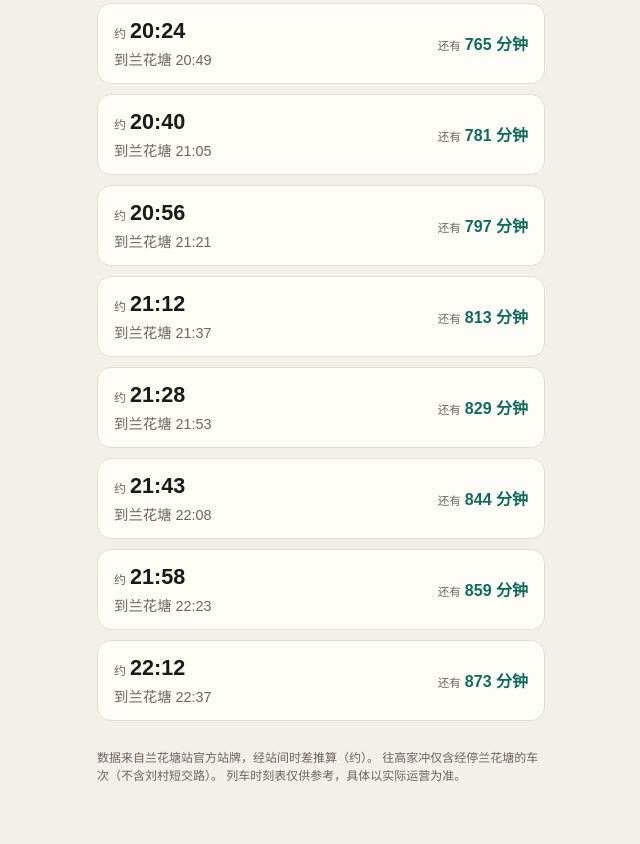
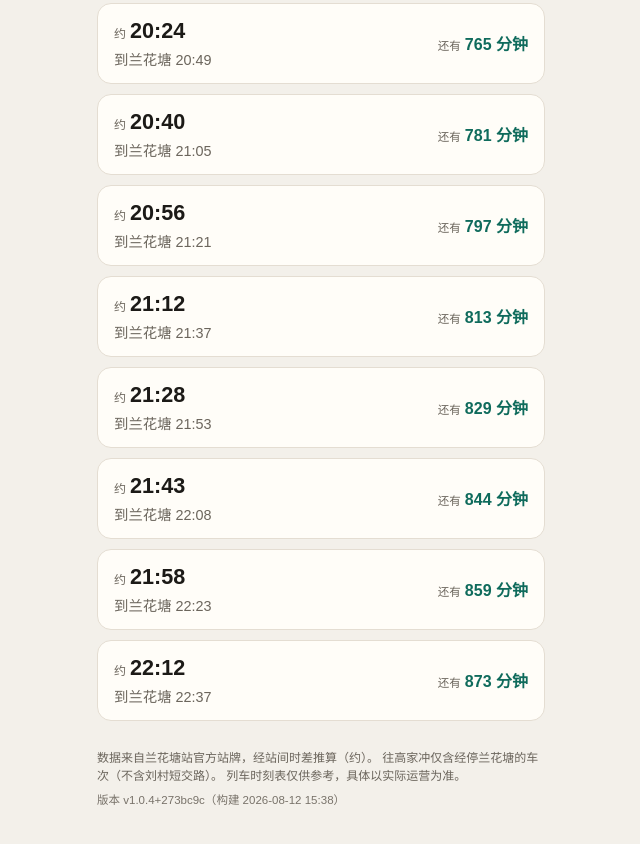
Before and after one commit to subangbang19950406/train-time, a plain HTML site: page index.html in a window 1280 px wide. Shown: the part 5518-6362 px from the top of the page, without its empty margins (319-959 px from the left). Drawn offline with Linux system fonts and the light colour scheme.

Commit message:
增加版本号显示

```diff
--- a/css/styles.css
+++ b/css/styles.css
@@ -442,3 +442,9 @@ body {
 .footer code {
   font-size: 0.72rem;
 }
+
+.version {
+  margin-top: 6px;
+  font-size: 0.72rem;
+  opacity: 0.9;
+}
--- a/index.html
+++ b/index.html
@@ -88,11 +88,13 @@
         数据来自兰花塘站官方站牌，经站间时差推算（约）。
         往高家冲仅含经停兰花塘的车次（不含刘村短交路）。
         列车时刻表仅供参考，具体以实际运营为准。
+        <div class="version" id="versionText"></div>
       </footer>
     </main>
 
     <script src="js/data.js"></script>
     <script src="js/schedule.js"></script>
+    <script src="js/version.js"></script>
     <script src="js/app.js"></script>
   </body>
 </html>
--- a/js/app.js
+++ b/js/app.js
@@ -1,5 +1,6 @@
 (function () {
   var STORAGE_KEY = "s3-query-v2";
+  var APP_VERSION = window.APP_VERSION || "dev";
   var DEFAULTS = {
     direction: "gaojiachong",
     boardId: "youfangqiao",
@@ -178,6 +179,8 @@
     normalizeSelection();
 
     document.getElementById("nowText").textContent = "现在 " + formatNow(now);
+    var buildTime = window.APP_BUILD_TIME ? "（构建 " + window.APP_BUILD_TIME + "）" : "";
+    document.getElementById("versionText").textContent = "版本 " + APP_VERSION + buildTime;
     syncDirectionUI();
     syncCalendarUI();
     syncTriggers();
--- /dev/null
+++ b/js/version.js
@@ -0,0 +1,2 @@
+window.APP_VERSION = "v1.0.4+273bc9c";
+window.APP_BUILD_TIME = "2026-08-12 15:38";
```
Also changed, not shown: 2 other files.
